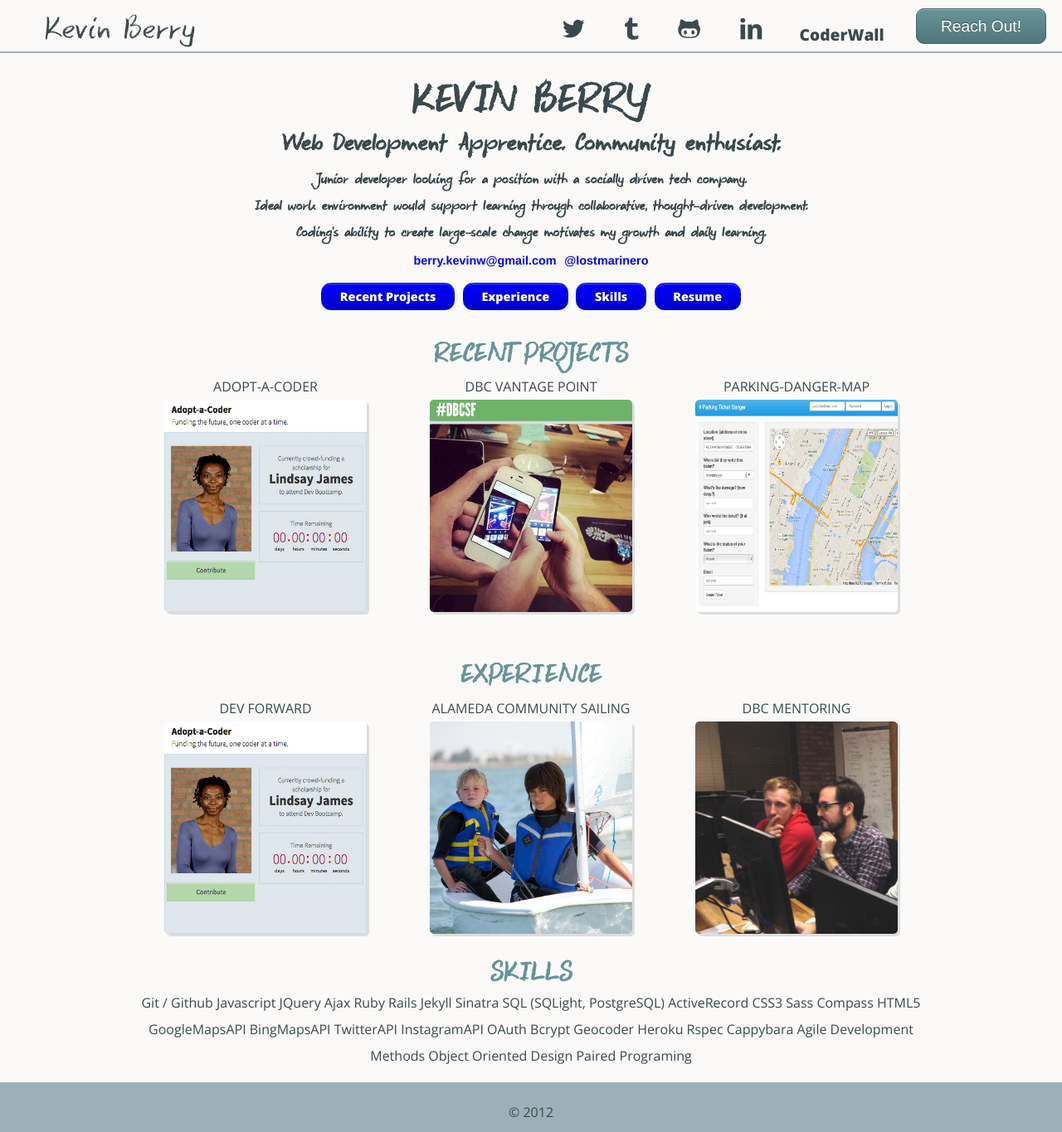
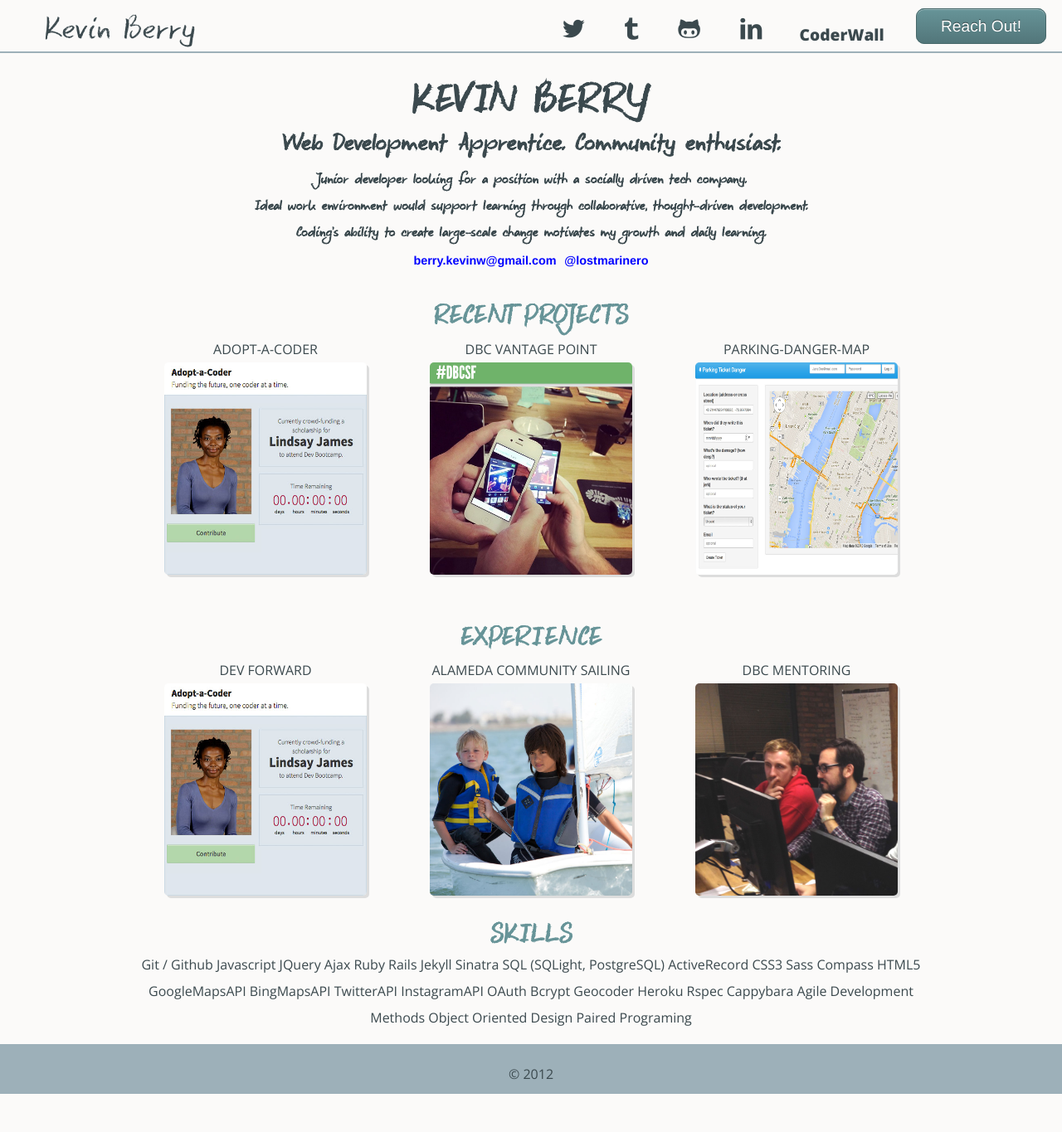
Before and after one commit to kbsail/kbsail-kbsail.github.io, a Jekyll site: the page built from index.html, in a window 1280 px wide. Shown: the whole page at 83% size. Built offline with Jekyll 4.4.1, drawn with Linux system fonts in a browser that asks for light colours; some web fonts are replaced; Markdown is read by kramdown in place of the engine named in the settings; after the commit the page ends 1319 px from its top, so only the background shows below that.

Commit message:
removed buttons for time being

```diff
--- a/index.html
+++ b/index.html
@@ -14,12 +14,12 @@ tagline: Web Development Apprentice. Community enthusiast.
     <a href="mailto:berry.kevinw@gmail.com">berry.kevinw@gmail.com</a>
     <a href="http://www.twitter.com/lostmarinero">@lostmarinero</a>
   </div>
-  <ul class="nav-links">
+  <!-- <ul class="nav-links">
     <li><a href="#">Recent Projects</a></li>
     <li><a href="#">Experience</a></li>
     <li><a href="#">Skills</a></li>
     <li><a href="#">Resume</a></li>
-  </ul>
+  </ul> -->
 </div>
 
 <div class="project-row">
```
